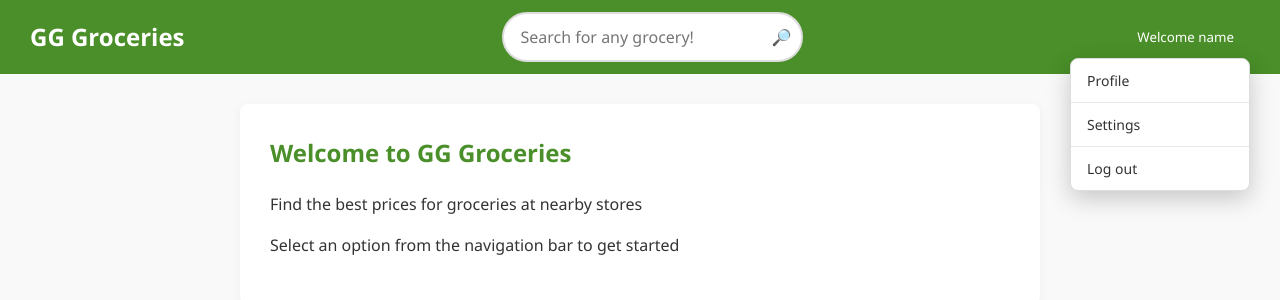
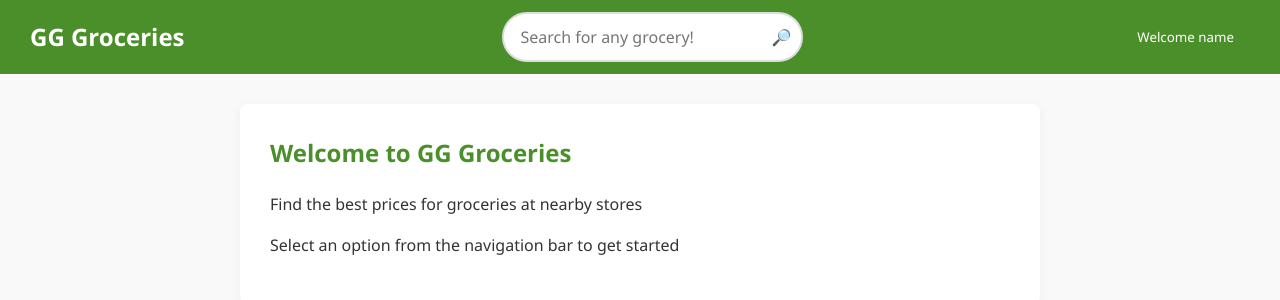
Before and after one commit to specSam/GG-groceries-ui, a React (Create React App) app: page /login in a window 1280 px wide. Both pictures are taken after typing "name@example.com", "Sample123" into the empty fields and a click on the button "Login". Shown: the top 300 px of the page. Built offline with nearby package versions, Linux system fonts and the light colour scheme.

Commit message:
Added todo/study comments and did some minor clean up

```diff
--- a/src/pages/HomePage.tsx
+++ b/src/pages/HomePage.tsx
@@ -10,11 +10,10 @@ const HomePage: React.FC = () => {
 
   // Get username from localStorage
   const userStr = localStorage.getItem('user');
-  const user = userStr ? JSON.parse(userStr) : { email: '' };
+  const user = userStr ? JSON.parse(userStr) : { email: '' }; // TODO: Not clear what this line is doing
   var username = user.email.split('@')[0]; // Extract username from email
-  var userIsLoggedIn = username != ''
+  var userIsLoggedIn = username != '' // TODO: Not clear that this will do what is intended.
   const [loggedIn, setLoggedIn] = useState<boolean>(userIsLoggedIn);
-  const [dropDownOpen, setDropdownOpen] = useState<boolean>(false);
 
   const handleLogout = () => {
     setLoggedIn(false);
@@ -24,18 +23,14 @@ const HomePage: React.FC = () => {
     navigate('login')
   }
 
-  const handleNavigation = (section: string) => {
-    setActiveSection(section);
-  };
-
   const userButtons = [
     {
       label: "Profile",
-      onClick: () => handleNavigation('Profile')
+      onClick: () => setActiveSection('Profile')
     },
     {
       label: "Settings",
-      onClick: () => {},
+      onClick: () => setActiveSection('Settings'),
     },
     {
       label: "Log out",
@@ -45,7 +40,7 @@ const HomePage: React.FC = () => {
 
   return (
     <div className="home-container">
-      {/* Header with navigation */}
+      {/* Header search bar and user drop down*/}
       <header className="app-header">
         <div className="logo-container">
           <h1 className="app-title">GG Groceries</h1>
@@ -60,7 +55,7 @@ const HomePage: React.FC = () => {
           {!loggedIn ? (
             <button className="logging-button" onClick={handleLogin}>Login/Signup</button>
           ) : (
-            <DropDown label={<button id='user-drop-down'>Welcome {username}</button>} trigger="Click" buttons={userButtons} ></DropDown>
+            <DropDown label={<button id='user-drop-down'>Welcome {username}</button>} buttons={userButtons} ></DropDown>
           )}
 
 
--- a/src/pages/LoginPage.tsx
+++ b/src/pages/LoginPage.tsx
@@ -17,7 +17,7 @@ const LoginPage: React.FC = () => {
   const [isLoggingIn, setIsLoggingIn] = useState<boolean>(true);
   const [error, setError] = useState<string | null>(null);
 
-  const handleInputChange = (e: React.ChangeEvent<HTMLInputElement>) => {
+  const handleInputChange = (e: React.ChangeEvent<HTMLInputElement>) => { //hard to understand what is happening
     const { name, value } = e.target;
     setFormData((prev) => ({
       ...prev,
--- a/src/pages/components/DropDown.tsx
+++ b/src/pages/components/DropDown.tsx
@@ -7,24 +7,19 @@ interface ButtonData {
   onClick: () => void;
 }
 
-// Define props interface
 interface DropDownProps {
   label: React.ReactNode
-  trigger: 'Click' | 'Hover'
   buttons: ButtonData[]
 }
 
-const DropDown: React.FC<DropDownProps> = ({label, trigger, buttons}) => {
-  const [open, setOpen] = useState<boolean>(true);
+const DropDown: React.FC<DropDownProps> = ({label, buttons}) => {
+  const [open, setOpen] = useState<boolean>(false);
   const [position, setPosition] = useState({ top: 0, right: 0 });
-  const triggerRef = useRef<HTMLDivElement>(null);
+  const triggerRef = useRef<HTMLDivElement>(null); // TODO study
 
   useEffect(() => {
-    console.log("use effect", triggerRef.current);
     if (open && triggerRef.current) {
-      console.log("here");
       const rect = triggerRef.current.getBoundingClientRect();
-      console.log('rect.height:', rect.height);
       setPosition({
         top: rect.top + window.scrollY + 4 + rect.height, // Start from top, add height
         right: window.innerWidth - rect.right + window.scrollX
@@ -32,11 +27,8 @@ const DropDown: React.FC<DropDownProps> = ({label, trigger, buttons}) => {
     }
   }, [open]);
 
-  const triggerProps = trigger === 'Click' ? {
-    onClick: () => setOpen(!open)
- } : {
-    onMouseEnter: () => setOpen(true),
-    onMouseLeave: () => setOpen(false)
+  const triggerProps = {
+    onClick: () => setOpen(!open),
  }
     return <div className='drop-down'>
       <div {...triggerProps} ref={triggerRef}>{label}</div>
```
